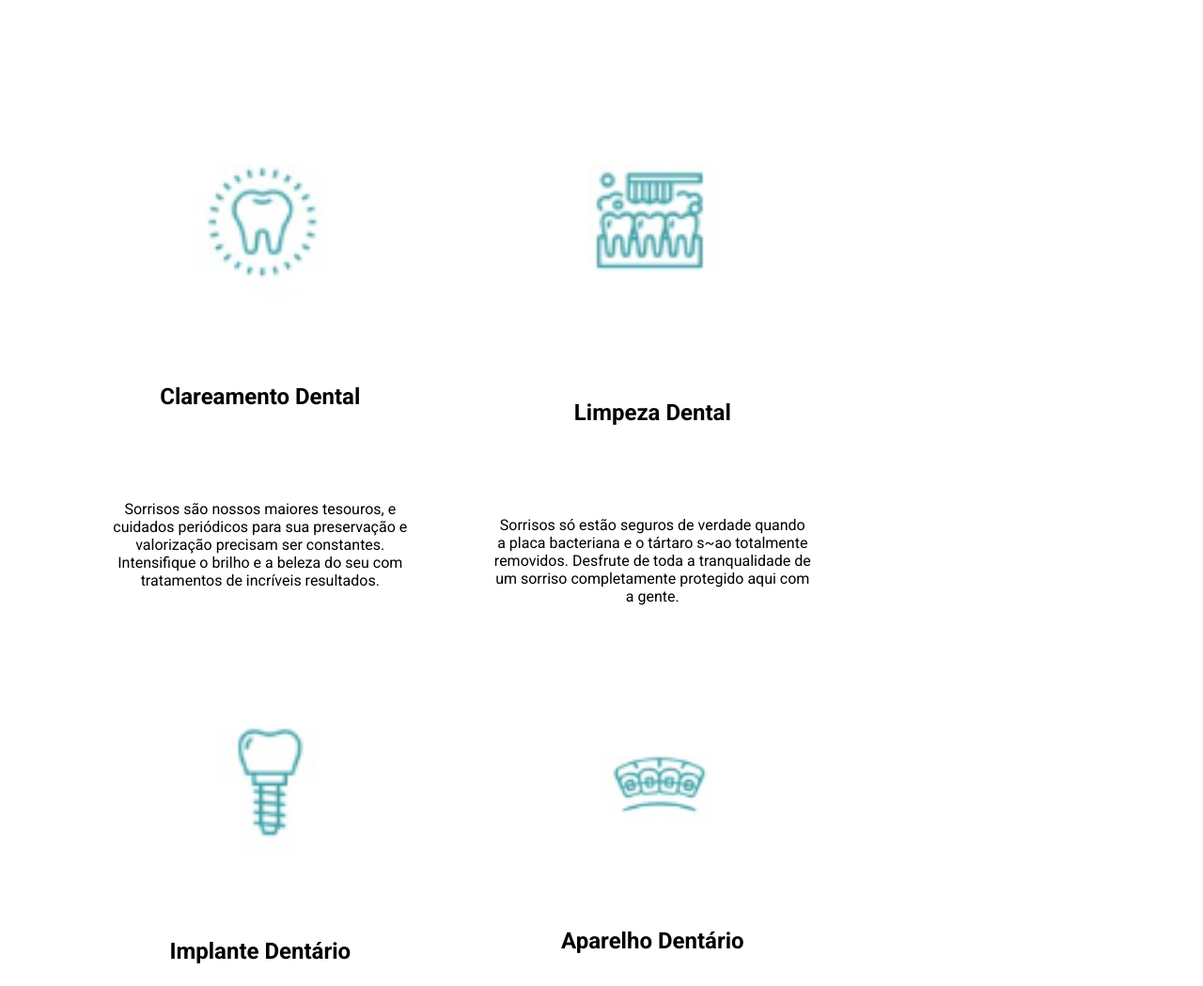
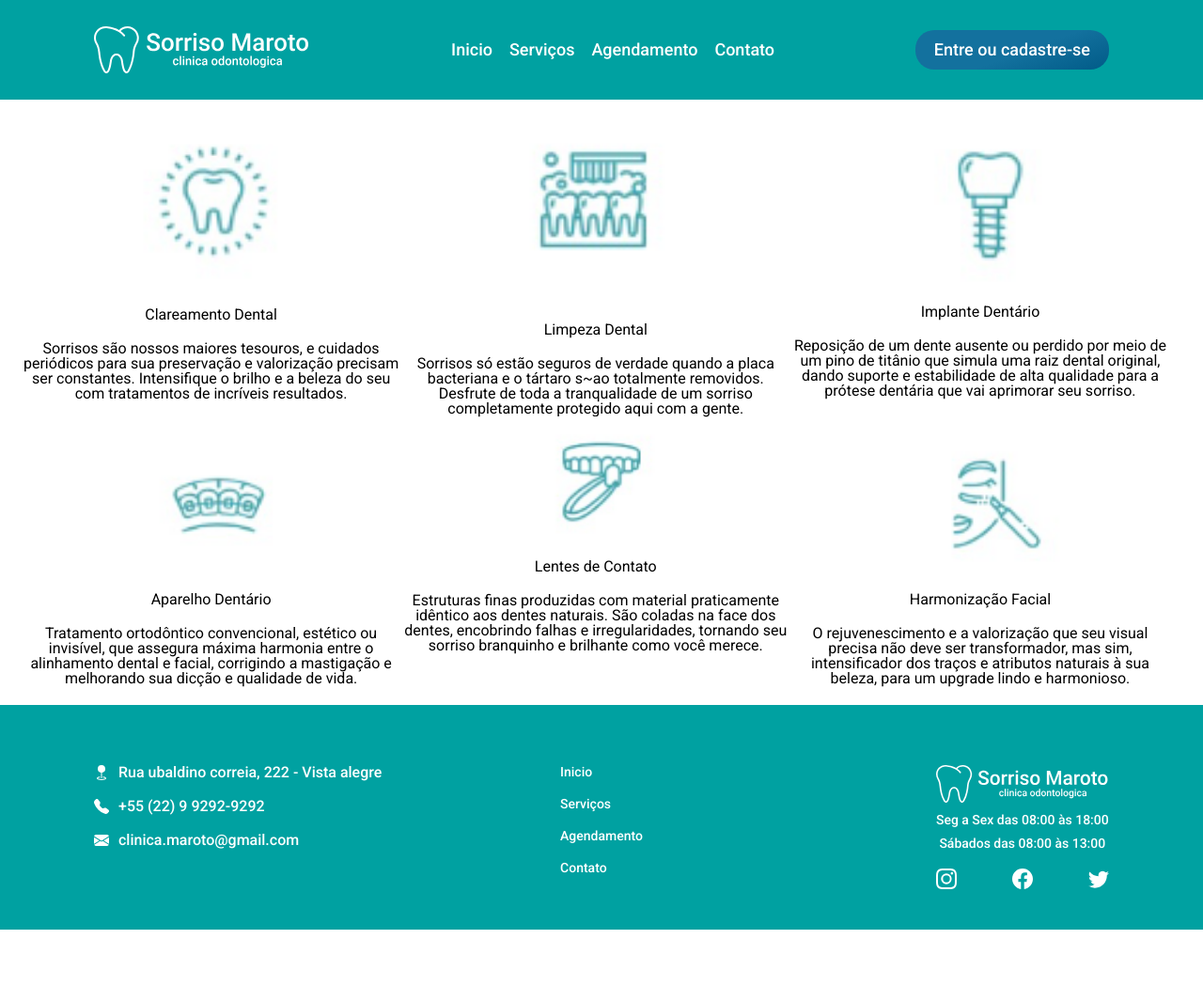
Before and after one commit to gleidsonlm/equipe1-turma1004-sc23, a plain HTML site: page servicos.html in a window 1280 px wide. Shown: the top 1049 px of the page at 94% size. After the commit the page ends 989 px from the top, so only its background shows below. Drawn offline with Linux system fonts and the light colour scheme; files that its build step writes are made by us from their sources.

Commit message:
add: serviços dentro de header/footer da index

```diff
--- a/servicos.html
+++ b/servicos.html
@@ -1,18 +1,31 @@
 <!DOCTYPE html>
 <html lang="pt-br">
+
 <head>
   <meta charset="UTF-8">
   <meta name="viewport" content="width=device-width, initial-scale=1.0">
-    <title>Sorriso Maroto - Clínica Otontológica - Página Principal</title>
-    <link rel="stylesheet" href="styles/styles.css">
   <link rel="preconnect" href="https://fonts.googleapis.com">
   <link rel="preconnect" href="https://fonts.gstatic.com" crossorigin>
   <link href="https://fonts.googleapis.com/css2?family=Roboto:ital,wght@0,300;0,400;0,500;0,700;1,400&display=swap" rel="stylesheet">
+  <link rel="stylesheet" href="styles/reset-footer-header.css">
   <link rel="stylesheet" href="styles/servicos.css">
+  <title>Clinica Sorriso Maroto</title>
 </head>
+
 <body>
-    <header>
+  <header class="header-bg">
+    <nav class="container-content header-nav">
+      <img src="images/home/sorrisoMarotologo.svg" alt="logotipo sorriso maroto">
+      <ul class="nav-menu">
+        <li><a href="index.html">Inicio</a></li>
+        <li><a href="servicos.html">Serviços</a></li>
+        <li><a href="agendamento.html">Agendamento</a></li>
+        <li><a href="">Contato</a></li>
+      </ul>
+      <a href="" class="link-login">Entre ou cadastre-se</a>
+    </nav>
   </header>
+
   <main class="bloco-1">
     <div Class="clareamentodental">
         <img src="images/servicos/clareamento.png" alt="um dente">
@@ -45,8 +58,34 @@
         <p>O rejuvenescimento e a valorização que seu visual precisa não deve ser transformador, mas sim, intensificador dos traços e atributos naturais à sua beleza, para um upgrade lindo e harmonioso.</p>
     </div>
 </main>
-    <footer>
 
+  <footer class="footer-bg">
+    <div class="container-content footer-div">
+      <ul class="adress">
+        <img src="images/icons/local.svg" alt="">
+        <li>Rua ubaldino correia, 222 - Vista alegre</li>
+        <img src="images/icons/telephone.svg" alt="">
+        <li>+55 (22) 9 9292-9292</li>
+        <img src="images/icons/email.svg" alt="">
+        <li>clinica.maroto@gmail.com</li>
+      </ul>
+      <nav class="footer-menu">
+        <a href="index.html">Inicio</a>
+        <a href="">Serviços</a>
+        <a href="">Agendamento</a>
+        <a href="">Contato</a>
+      </nav>
+      <ul class="service-time">
+        <img src="images/home/sorrisoMarotologo.svg" alt="Logotipo sorriso maroto">
+        <li>Seg a Sex das 08:00 às 18:00</li>
+        <li>Sábados das 08:00 às 13:00</li>
+        <ul class="social">
+          <li><a href=""><img src="images/icons/instagram.svg" alt=""></a></li>
+          <li><a href=""><img src="images/icons/facebook.svg" alt=""></a></li>
+          <li><a href=""><img src="images/icons/twitter.svg" alt=""></a></li>
+        </ul>
+      </ul>
+    </div>
   </footer>
 </body>
 </html>
```
Also changed, not shown: agendamento.html (+4 -1 lines), styles/agendamento.css (+29 -0 lines), images/icons/d-avatars-avatars-3-d-avatar-10.png (added), 1 other file. Lines whose indentation alone changed are shown as unchanged.
